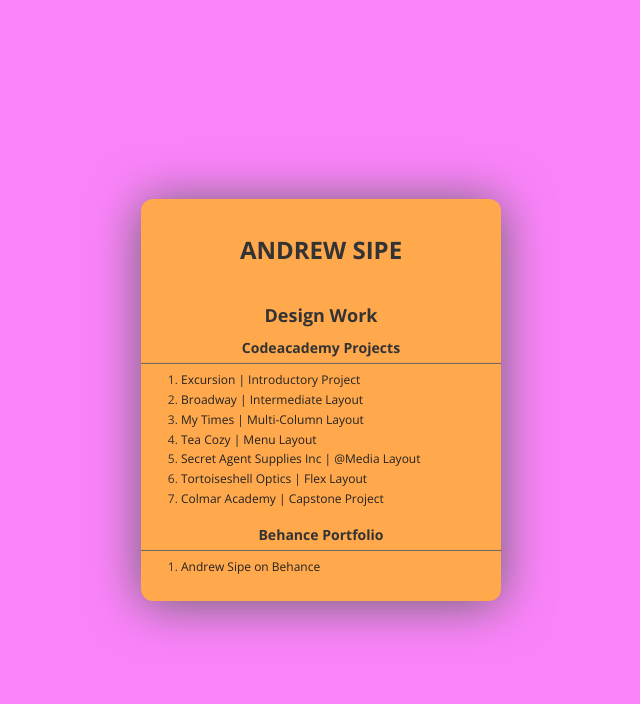
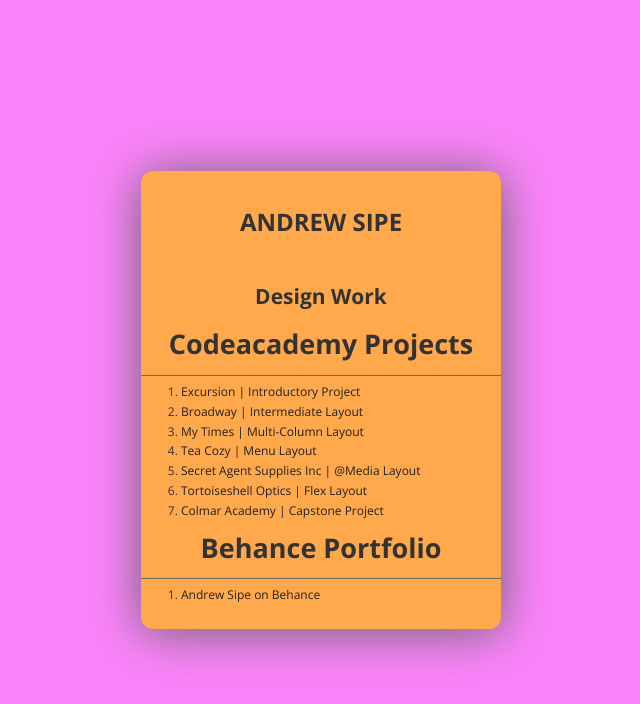
Before and after one commit to andrewsipe/andrewsipe.github.io, a plain HTML site: page index.html in a window 1280 px wide. Shown: the whole page, without its empty margins (319-959 px from the left). Drawn offline with nearby package versions, Linux system fonts and the light colour scheme.

Commit message:
background color font sizes

```diff
--- a/resources/css/style.css
+++ b/resources/css/style.css
@@ -64,7 +64,7 @@ a:active {
     transition: all 250ms ease-in-out;
 }
 
-h1, h3 {
+h1, h2, h3 {
     line-height: 2.25;
     margin: 1em;
     text-align: center;
@@ -73,6 +73,11 @@ h1, h3 {
 h3 {
     border-bottom: 1px solid #666;
     margin: -1em 0 0;
+    font-size: 2.25em;
+}
+
+h2 {
+    font-size: 1.75em;
 }
 
 ol {
@@ -82,8 +87,8 @@ ol {
 /* image links: ../images/ */
 
 .sitecontainer {
+    background: linear-gradient(#ff7b0d, #ffa84c);
     background: #ffa84c; /* Old browsers */
-    background: linear-gradient(top, #ffa84c, #ff7b0d);
     width: 30em;
     border-radius: 1em;
     position: absolute;
```
